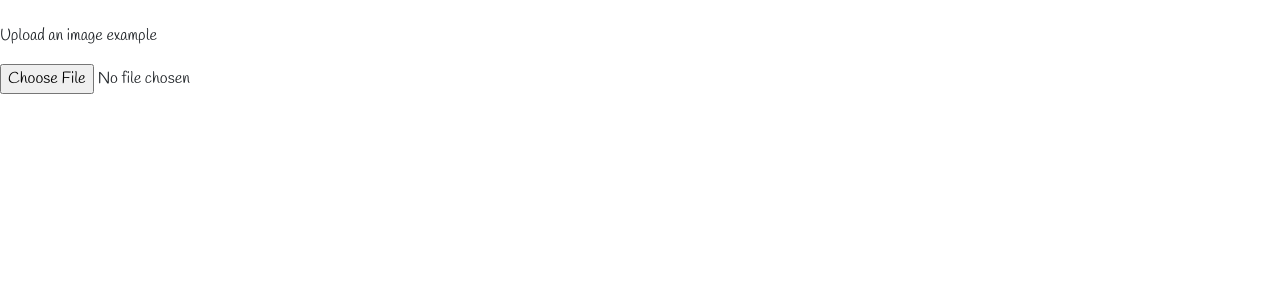
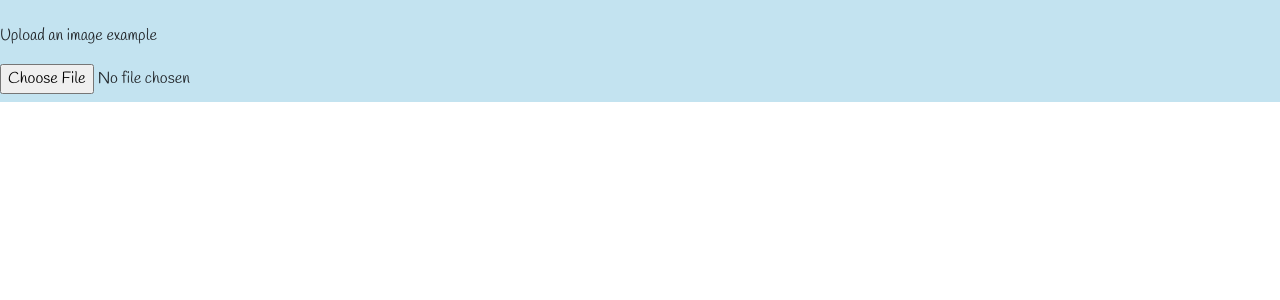
Before and after one commit to lindsaymorris813/Project3, a React (Create React App) app in the folder client/: page /uploader in a window 1280 px wide. Shown: the top 300 px of the page. Built offline with nearby package versions, Linux system fonts and the light colour scheme; a web font is replaced by a local one.

Commit message:
changed background color

```diff
--- a/client/public/index.html
+++ b/client/public/index.html
@@ -22,7 +22,7 @@
       Learn how to configure a non-root public URL by running `npm run build`.
     -->
   <link rel="preconnect" href="https://fonts.gstatic.com">
-<link href="https://fonts.googleapis.com/css2?family=Handlee&family=Open+Sans&display=swap" rel="stylesheet">
+  <link href="https://fonts.googleapis.com/css2?family=Handlee&family=Open+Sans&display=swap" rel="stylesheet">
   <link rel="stylesheet" href="https://cdnjs.cloudflare.com/ajax/libs/bootswatch/4.0.0/journal/bootstrap.min.css" />
 
 </head>
--- a/client/src/GlobalStyles.css
+++ b/client/src/GlobalStyles.css
@@ -2,3 +2,7 @@
 .jumbotron {
   background-image: url("https://raw.githubusercontent.com/lindsaymorris813/Project3/main/client/public/images/fruitTray.jpg");
 }
+
+.App {
+  background-color: rgb(195, 227, 240);
+}
```
